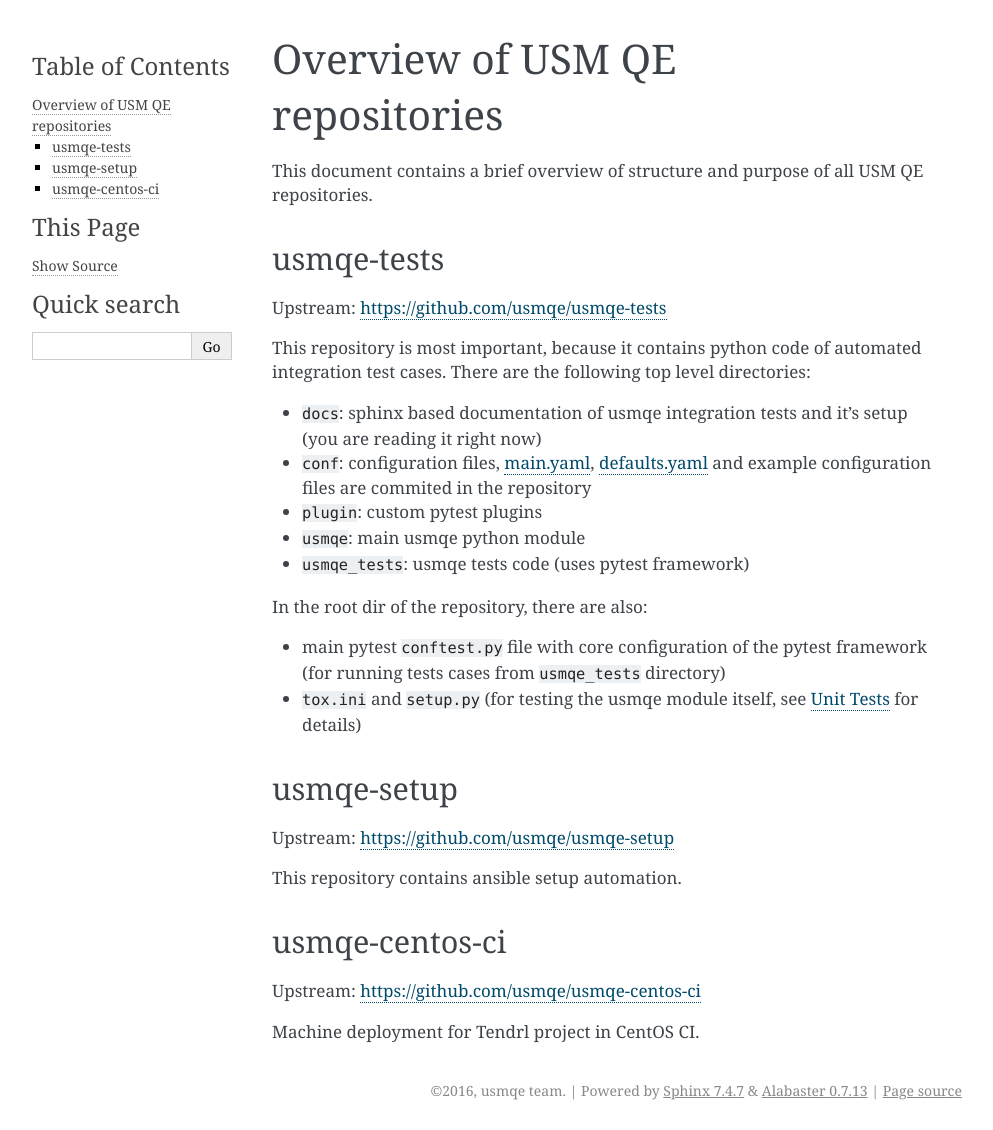
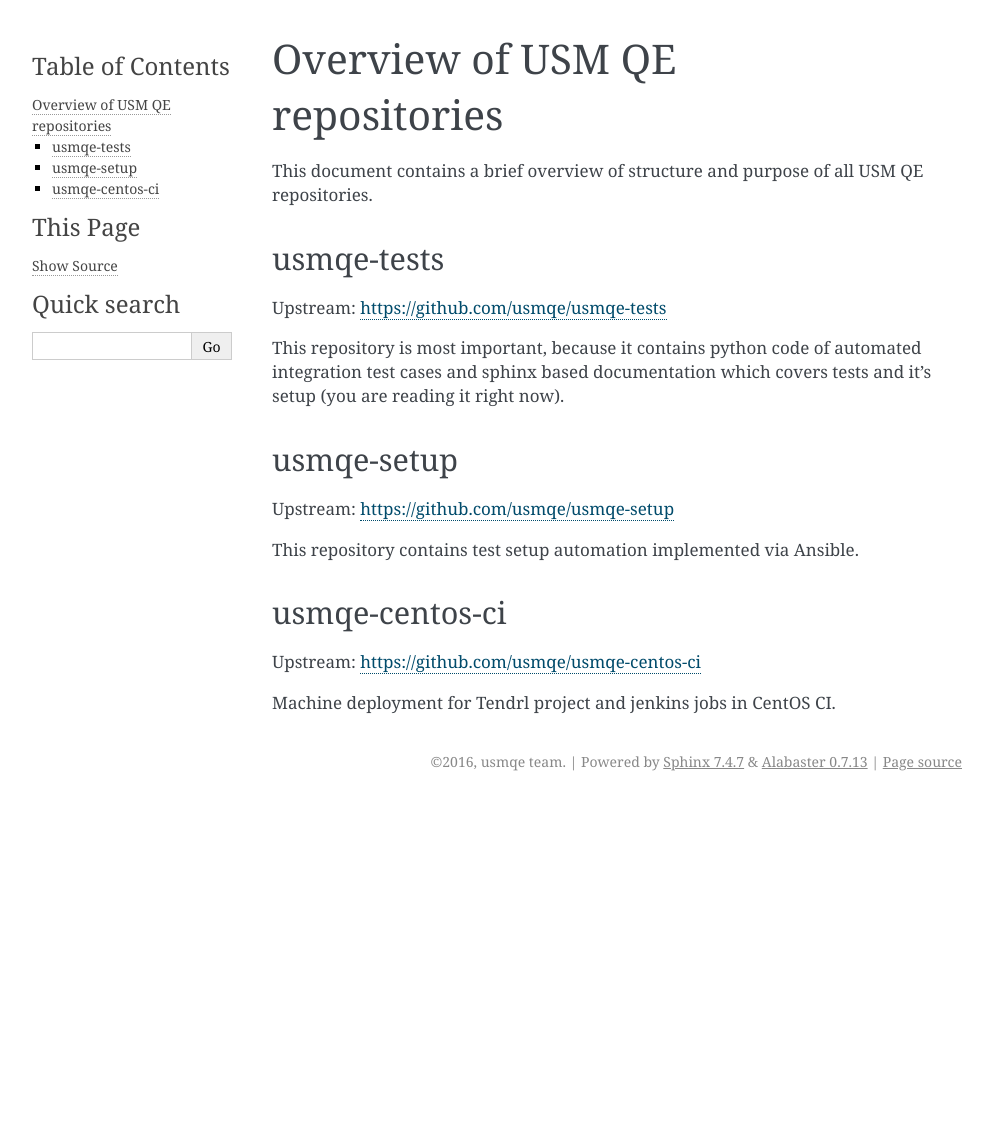
Before and after one commit to usmqe/usmqe-tests, a Sphinx documentation site: the page built from docs/repository_overview.rst, in a window 1280 px wide. Shown: the whole page, without its empty margins (148-1141 px from the left). Built offline with Sphinx 7.4.7, drawn with Linux system fonts in a browser that asks for light colours; after the commit the page ends 900 px from its top, so only the background shows below that.

```diff
--- a/docs/repository_overview.rst
+++ b/docs/repository_overview.rst
@@ -11,36 +11,22 @@ usmqe-tests
 Upstream: https://github.com/usmqe/usmqe-tests
 
 This repository is most important, because it contains python code of automated
-integration test cases. There are the following top level directories:
-
-* ``docs``: sphinx based documentation of usmqe integration tests and it's
-  setup (you are reading it right now)
-* ``conf``: configuration files, `main.yaml`_, `defaults.yaml`_ and example
-  configuration files are  commited in the repository
-* ``plugin``: custom pytest plugins
-* ``usmqe``: main usmqe python module
-* ``usmqe_tests``: usmqe tests code (uses pytest framework)
-
-In the root dir of the repository, there are also:
-
-* main pytest ``conftest.py`` file with core configuration of the pytest
-  framework (for running tests cases from ``usmqe_tests`` directory)
-* ``tox.ini`` and ``setup.py`` (for testing the usmqe module itself, see
-  :ref:`unit-tests-label` for details)
+integration test cases and sphinx based documentation which covers tests
+and it's setup (you are reading it right now).
 
 usmqe-setup
 ===========
 
 Upstream: https://github.com/usmqe/usmqe-setup
 
-This repository contains ansible setup automation.
+This repository contains test setup automation implemented via Ansible.
 
 usmqe-centos-ci
 ===============
 
 Upstream: https://github.com/usmqe/usmqe-centos-ci
 
-Machine deployment for Tendrl project in CentOS CI.
+Machine deployment for Tendrl project and jenkins jobs in CentOS CI.
 
 .. _`main.yaml`: https://github.com/usmqe/usmqe-tests/blob/master/conf/main.yaml
 .. _`defaults.yaml`: https://github.com/usmqe/usmqe-tests/blob/master/conf/defaults.yaml
```
Also changed, not shown: README.rst (+10 -14 lines), docs/test_env_setup.rst (+1 -11 lines).
